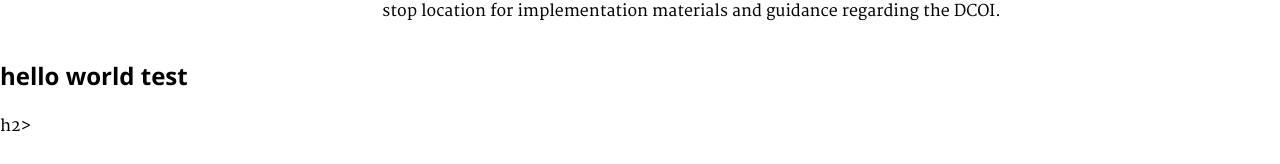
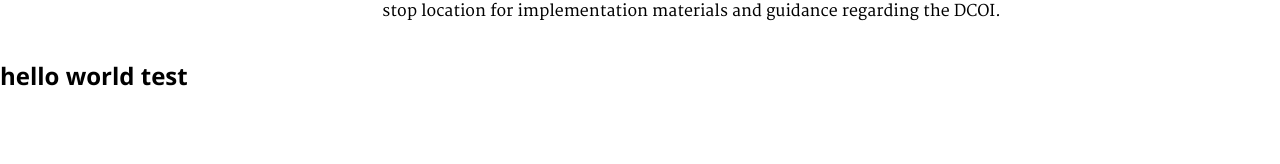
Before and after one commit to ydave-reisys/datacenters, a Jekyll site: the page built from pages/index.html, in a window 1280 px wide. Shown: the part 733-897 px from the top of the page. Built offline with Jekyll 4.4.1, drawn with Linux system fonts in a browser that asks for light colours; nearby versions of some CDN libraries; Markdown is read by kramdown in place of the engine named in the settings.

```diff
--- a/_layouts/default.html
+++ b/_layouts/default.html
@@ -64,7 +64,7 @@
   </div>
   <!--Footer-->
   <footer>
-    <h2>hello world test</h2>h2>
+    <h2>hello world test</h2>
   </footer>
 </div>
 
```
